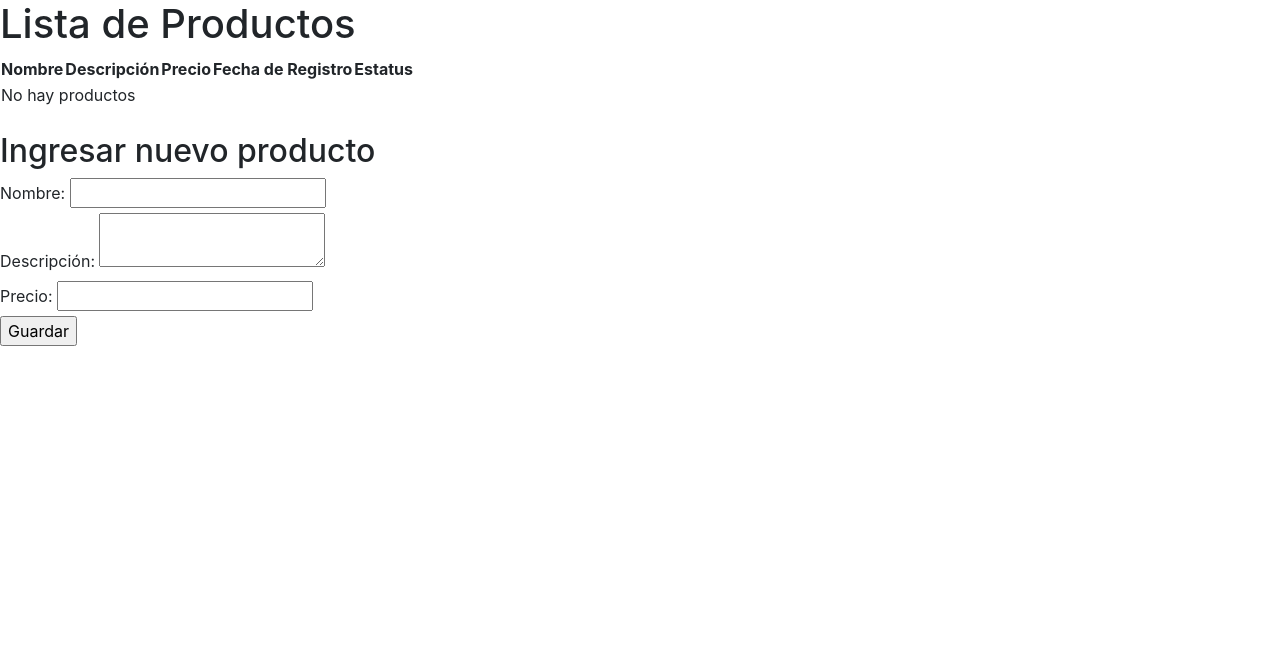
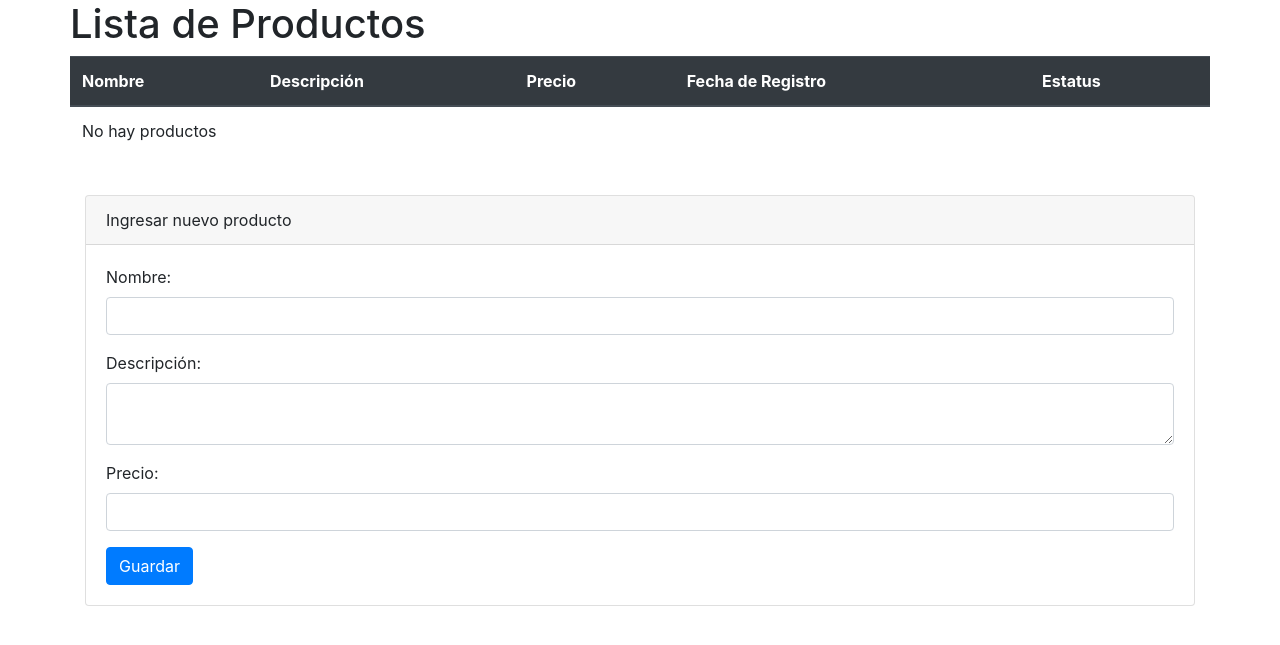
Before and after one commit to GuillermoVillalobosMoreno/villalobos_guillermo_python_c, a Django app: page /productos/ in a window 1280 px wide. Shown: the top 645 px of the page. Run offline with Django 4.2, Linux system fonts and the light colour scheme; data that the repository does not hold is empty; some libraries are stand-ins or nearby versions.

Commit message:
Update productos.html

```diff
--- a/proyecto/proyecto/productos/templates/productos.html
+++ b/proyecto/proyecto/productos/templates/productos.html
@@ -3,11 +3,15 @@
 <head>
     <title>Lista de Productos</title>
     <link rel="stylesheet" href="https://stackpath.bootstrapcdn.com/bootstrap/4.5.0/css/bootstrap.min.css">
+    <script src="https://code.jquery.com/jquery-3.6.0.min.js"></script>
     <script src="https://stackpath.bootstrapcdn.com/bootstrap/4.5.0/js/bootstrap.min.js"></script>
 </head>
 <body>
+    <div class="container">
+        <div class="row">
             <h1>Lista de Productos</h1>
-    <table>
+            <table class="table">
+                <thead class="thead-dark">
                     <tr>
                         <th>Nombre</th>
                         <th>Descripción</th>
@@ -15,13 +19,20 @@
                         <th>Fecha de Registro</th>
                         <th>Estatus</th>
                     </tr>
+                </thead>
                 {% for producto in productos %}
                 <tr>
                     <td>{{ producto.nombre }}</td>
                     <td>{{ producto.descripcion }}</td>
                     <td>{{ producto.precio }}</td>
                     <td>{{ producto.fecha_registro }}</td>
-            <td>{{ producto.estatus }}</td>
+                    <td>
+                        {% if producto.estatus %}
+                           Disponible
+                        {% else %}
+                            No Disponible
+                        {% endif %}
+                    </td>
                 </tr>
                 {% empty %}
                 <tr>
@@ -29,17 +40,32 @@
                 </tr>
                 {% endfor %}
             </table>
+        </div>
+    </div>
     <br>
-    <h2>Ingresar nuevo producto</h2>
+    <div class="container">
+        <div class="card">
+            <div class="card-header">
+                Ingresar nuevo producto
+            </div>
+            <div class="card-body">
                 <form method="POST" action="{% url 'productos' %}">
                     {% csrf_token %}
+                    <div class="form-group">
                         <label for="nombre">Nombre:</label>
-        <input type="text" name="nombre" id="nombre" required><br>
+                        <input type="text"  class="form-control" name="nombre" id="nombre" required>
+                    </div>
+                    <div class="form-group">
                         <label for="descripcion">Descripción:</label>
-        <textarea name="descripcion" id="descripcion" required></textarea><br>
+                        <textarea name="descripcion"  class="form-control" id="descripcion" required></textarea>
+                    </div>
+                    <div class="form-group">
                         <label for="precio">Precio:</label>
-        <input type="number" name="precio" id="precio" required><br>
-        <input type="submit" value="Guardar">
+                        <input type="number"  class="form-control" name="precio" id="precio" required>
+                    </div>
+                    <input type="submit" class="btn btn-primary" value="Guardar">
                 </form>
+        </div>
+    </div>
 </body>
 </html>
```
Lines whose indentation alone changed are shown as unchanged.
